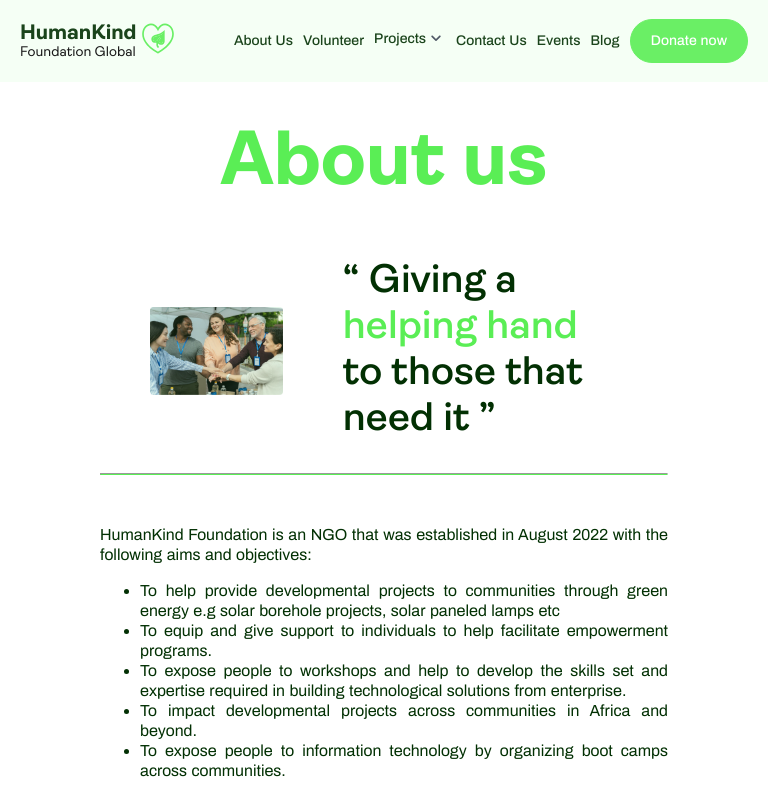
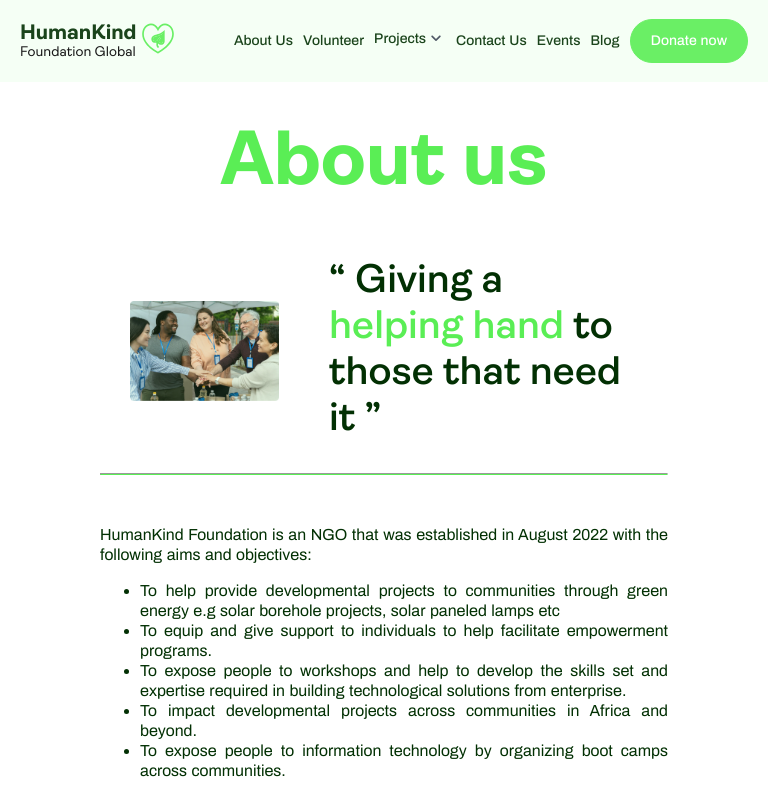
Before and after one commit to Obafemi-NG/human-kind-next-app, a Next.js app: page /about-us in a window 768 px wide. Shown: the top 792 px of the page. Built offline with nearby package versions, Linux system fonts and the light colour scheme.

Commit message:
implement tablet responsiveness for about-us and volunteer page

```diff
--- a/sections/volunteer/volunteer.module.css
+++ b/sections/volunteer/volunteer.module.css
@@ -116,7 +116,7 @@
     align-items: center;
   }
   .title {
-    /* text-align: center; */
+    text-align: center;
   }
   .mobile-volunteer-image {
     display: flex;
--- a/styles/about-us.module.css
+++ b/styles/about-us.module.css
@@ -99,4 +99,10 @@
   .page-content {
     padding: 120px 100px 50px 100px;
   }
+  .top-section {
+    padding: 0px 30px;
+  }
+  .top-text {
+    padding-left: 50px;
+  }
 }
--- a/styles/volunteer.module.css
+++ b/styles/volunteer.module.css
@@ -115,7 +115,7 @@
   }
   .left-section {
     width: 50%;
-    margin-right: 20px;
+    margin-right: 50px;
   }
   .right-section {
     width: 50%;
@@ -127,5 +127,6 @@
   }
   .volunteer {
     padding-left: 20px;
+    margin-bottom: 200px;
   }
 }
```
